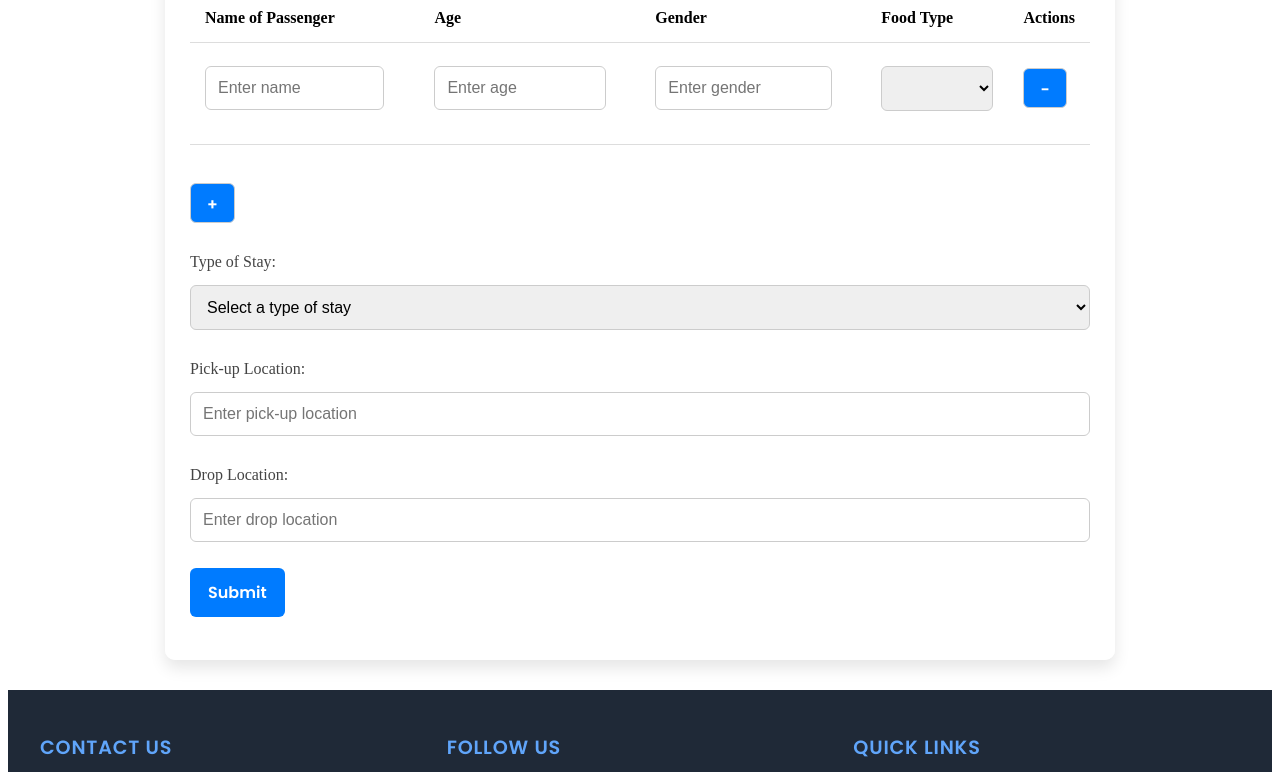
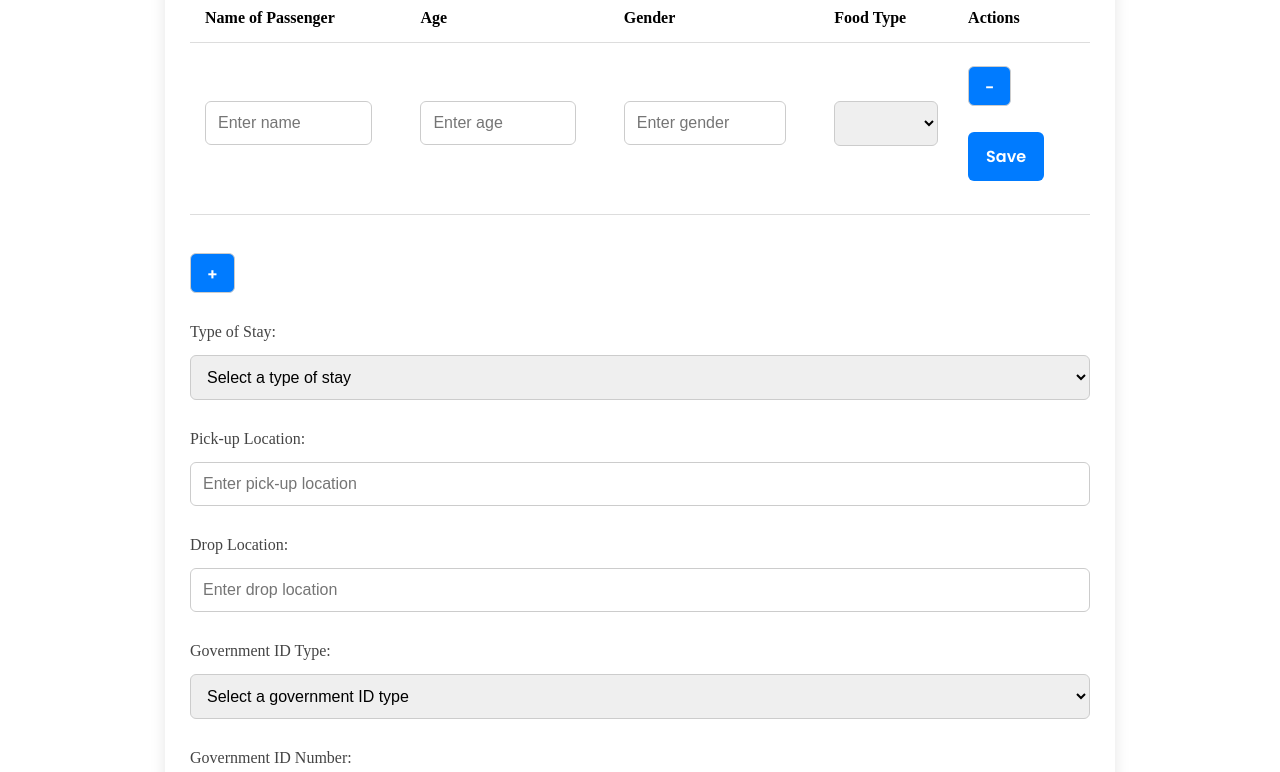
Before and after one commit to JSVINAY/tripbooking, an Angular app: page /booking in a window 1280 px wide. Shown: the part 420-1192 px from the top of the page. Built offline with nearby package versions, Linux system fonts and the light colour scheme.

Commit message:
merged from main

```diff
--- a/src/app/bookingform/bookingform.component.html
+++ b/src/app/bookingform/bookingform.component.html
@@ -39,6 +39,7 @@
             </td>
             <td>
               <button class="plus-minus-button" type="button" (click)="removePassenger(i)" aria-label="Remove passenger">-</button>
+              <button class="save-button" type="button">Save</button>
             </td>
           </tr>
         </tbody>
@@ -46,7 +47,6 @@
 
       <!-- Add Passenger Button -->
       <button class="plus-minus-button" type="button" (click)="addPassenger()" aria-label="Add passenger">+</button><br />
-
 
       <!-- Type of Stay (Dropdown) -->
       <label for="stay-type">Type of Stay:</label>
@@ -58,7 +58,6 @@
         <option value="villa">Villa</option>
       </select><br />
 
-
       <!-- Pick-up Location -->
       <label for="pickup-location">Pick-up Location:</label>
       <input type="text" [(ngModel)]="booking.pickupLocation" name="pickup-location" id="pickup-location" required placeholder="Enter pick-up location" aria-label="Pick-up location" /><br />
@@ -67,7 +66,21 @@
       <label for="drop-location">Drop Location:</label>
       <input type="text" [(ngModel)]="booking.dropLocation" name="drop-location" id="drop-location" required placeholder="Enter drop location" aria-label="Drop location" /><br />
 
+      <!-- Government ID Type -->
+      <label for="gov-id-type">Government ID Type:</label>
+      <select id="gov-id-type" name="gov-id-type" [(ngModel)]="booking.govIdType" required aria-label="Select Government ID Type">
+        <option value="" disabled>Select a government ID type</option>
+        <option value="passport">Passport</option>
+        <option value="drivers-license">Driver's License</option>
+        <option value="national-id">National ID</option>
+        <option value="voter-id">Voter ID</option>
+      </select><br />
+
+      <!-- Government ID Number -->
+      <label for="gov-id-number">Government ID Number:</label>
+      <input type="text" [(ngModel)]="booking.govIdNumber" name="gov-id-number" id="gov-id-number" required placeholder="Enter Government ID number" aria-label="Government ID number" /><br />
+
       <!-- Submit Button -->
-      <a routerLink="/payment"><button type="submit">Submit</button></a>
+      <a routerLink="/"><button type="submit">Submit</button></a>
     </form>
   </div>
--- a/src/app/bookingform/bookingform.component.ts
+++ b/src/app/bookingform/bookingform.component.ts
@@ -7,11 +7,13 @@ import { ActivatedRoute } from '@angular/router';
   styleUrls: ['./bookingform.component.css']
 })
 export class BookingformComponent {
-  // Model to hold booking information
+  // Model to hold booking information, including new Gov ID Type and Gov ID Number
   booking = {
     destination: '',
     pickupLocation: '',
-    dropLocation: ''
+    dropLocation: '',
+    govIdType: '', // New field for government ID type
+    govIdNumber: '' // New field for government ID number
   };
 
   // Array to hold passenger information
```
Also changed, not shown: src/app/bookingform/bookingform.component.css (line endings or trailing spaces). Lines whose indentation alone changed are shown as unchanged.
